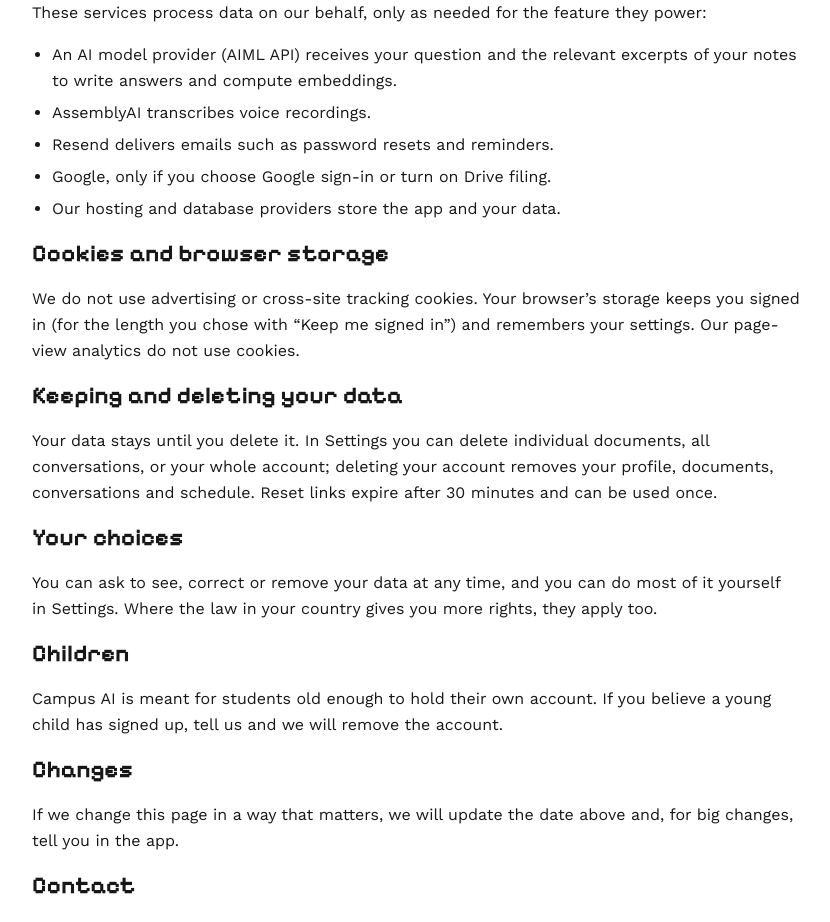
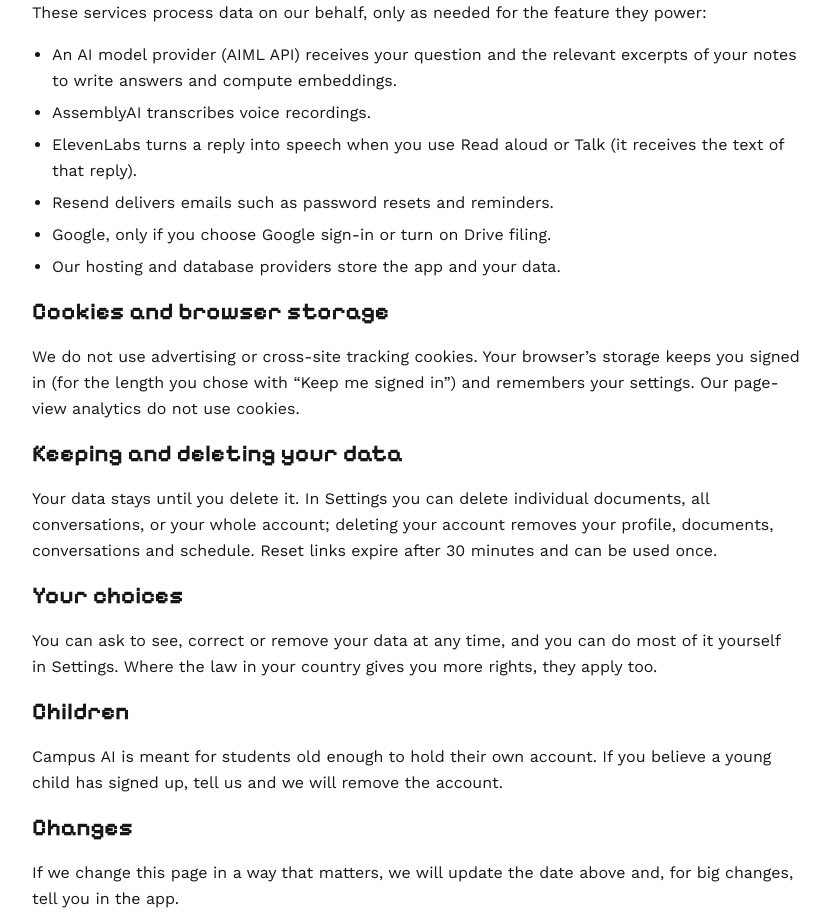
Before and after one commit to Eman2123/Campus-AI, a Next.js app in the folder frontend/: page /privacy in a window 1280 px wide. Shown: the part 880-1802 px from the top of the page, without its empty margins (224-1054 px from the left). Built offline with nearby package versions, Linux system fonts and the light colour scheme; no server answers.

Commit message:
Privacy: disclose ElevenLabs text-to-speech

```diff
--- a/frontend/app/privacy/page.tsx
+++ b/frontend/app/privacy/page.tsx
@@ -56,6 +56,7 @@
       <ul>
         <li>An AI model provider (AIML API) receives your question and the relevant excerpts of your notes to write answers and compute embeddings.</li>
         <li>AssemblyAI transcribes voice recordings.</li>
+        <li>ElevenLabs turns a reply into speech when you use Read aloud or Talk (it receives the text of that reply).</li>
         <li>Resend delivers emails such as password resets and reminders.</li>
         <li>Google, only if you choose Google sign-in or turn on Drive filing.</li>
         <li>Our hosting and database providers store the app and your data.</li>
```
